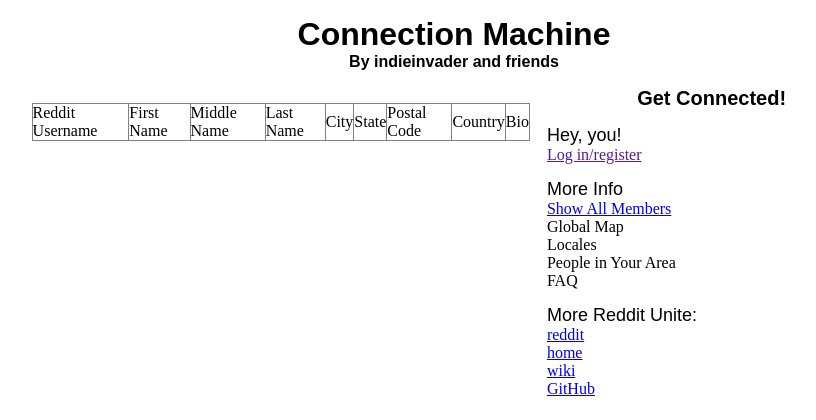
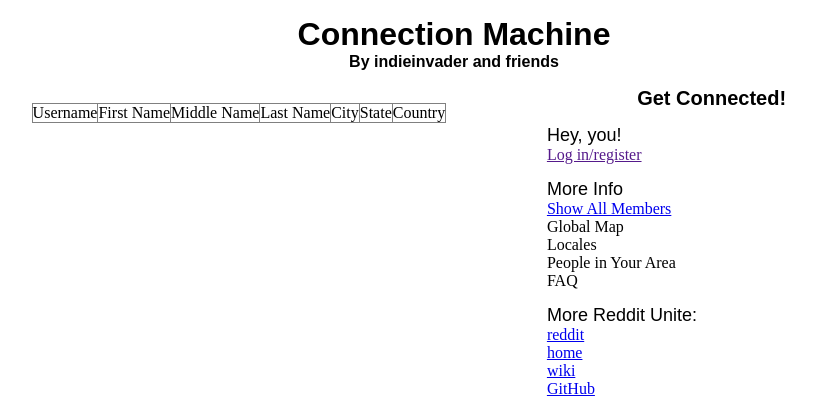
Before and after one commit to ikon42/reddit-unite, a Python web app: template templates/allmembers.html in a window 1280 px wide. Shown: the top 420 px of the page, without its empty margins (186-1002 px from the left). Run offline with Jinja, Linux system fonts and the light colour scheme; the template is opened without the code that fills it, so the values that code supplies are empty.

Commit message:
Made the user listing a bit cleaner

```diff
--- a/templates/allmembers.html
+++ b/templates/allmembers.html
@@ -6,15 +6,13 @@
         {{ instructions }}
         <table border=1>
         <tr>
-        <td>Reddit Username</td>
+        <td title="Probably == their Reddit username">Username</td>
         <td>First Name</td>
         <td>Middle Name</td>
         <td>Last Name</td>
         <td>City</td>
         <td>State</td>
-        <td>Postal Code</td>
         <td>Country</td>
-        <td>Bio</td>
         </tr>
         {% for i in users %}
         <tr>
@@ -24,9 +22,7 @@
         <td>{{i.last_name}}</td>
         <td>{{i.city}}</td>
         <td>{{i.state}}</td>
-        <td>{{i.postal_code}}</td>
         <td>{{i.country}}</td>
-        <td>{{i.bio}}</td>
         </tr>
         {% endfor %}
         </table>
```
